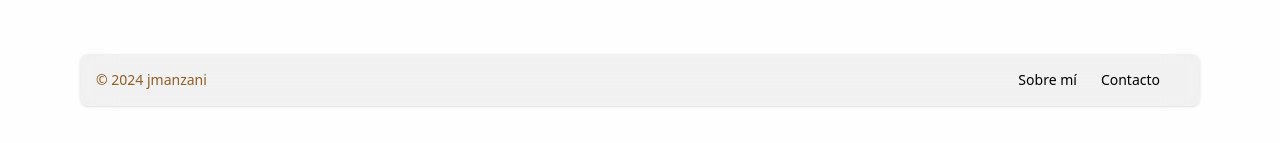
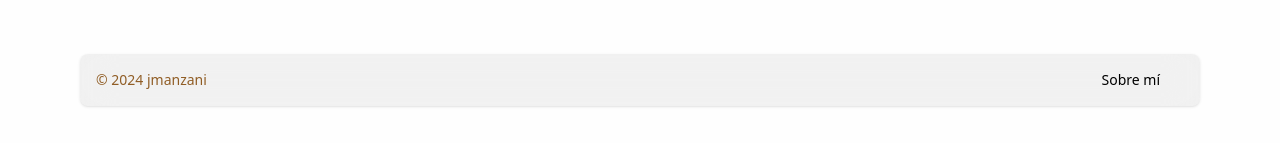
Before and after one commit to jmanzani/porfolio-next, a Next.js app: page / in a window 1280 px wide. Shown: the part 1816-1959 px from the top of the page. Built offline with nearby package versions, Linux system fonts and the light colour scheme.

Commit message:
Remove commented-out 'Contacto' link in Footer component

```diff
--- a/src/components/Footer.js
+++ b/src/components/Footer.js
@@ -13,9 +13,9 @@ export default function Footer() {
             <a href="#sobre-mi" className="hover:underline me-4 md:me-6">
               Sobre mí
             </a>
-            <a href="#contacto" className="hover:underline me-4 md:me-6">
+            {/* <a href="#contacto" className="hover:underline me-4 md:me-6">
               Contacto
-            </a>
+            </a> */}
           </li>
         </ul>
       </div>
```
